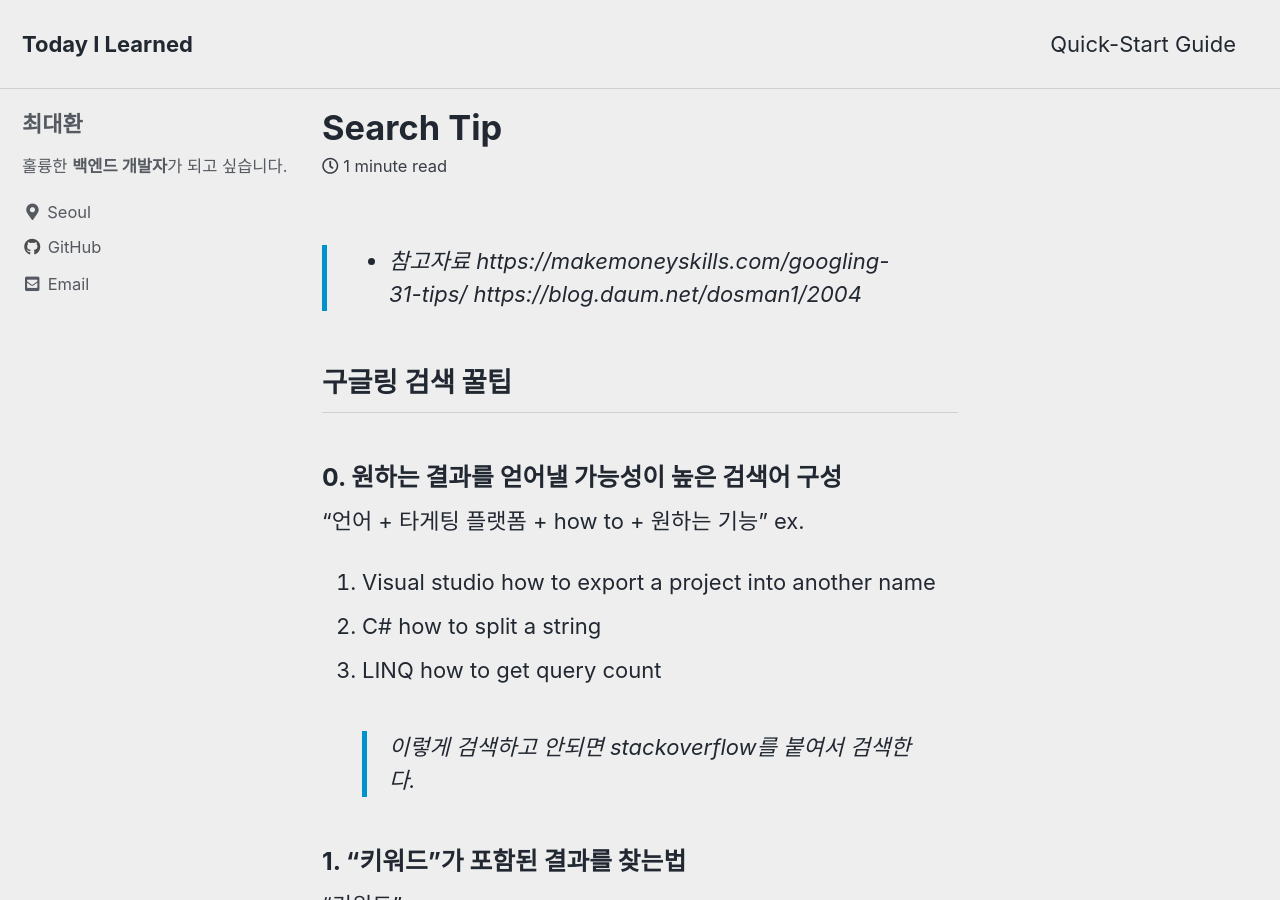
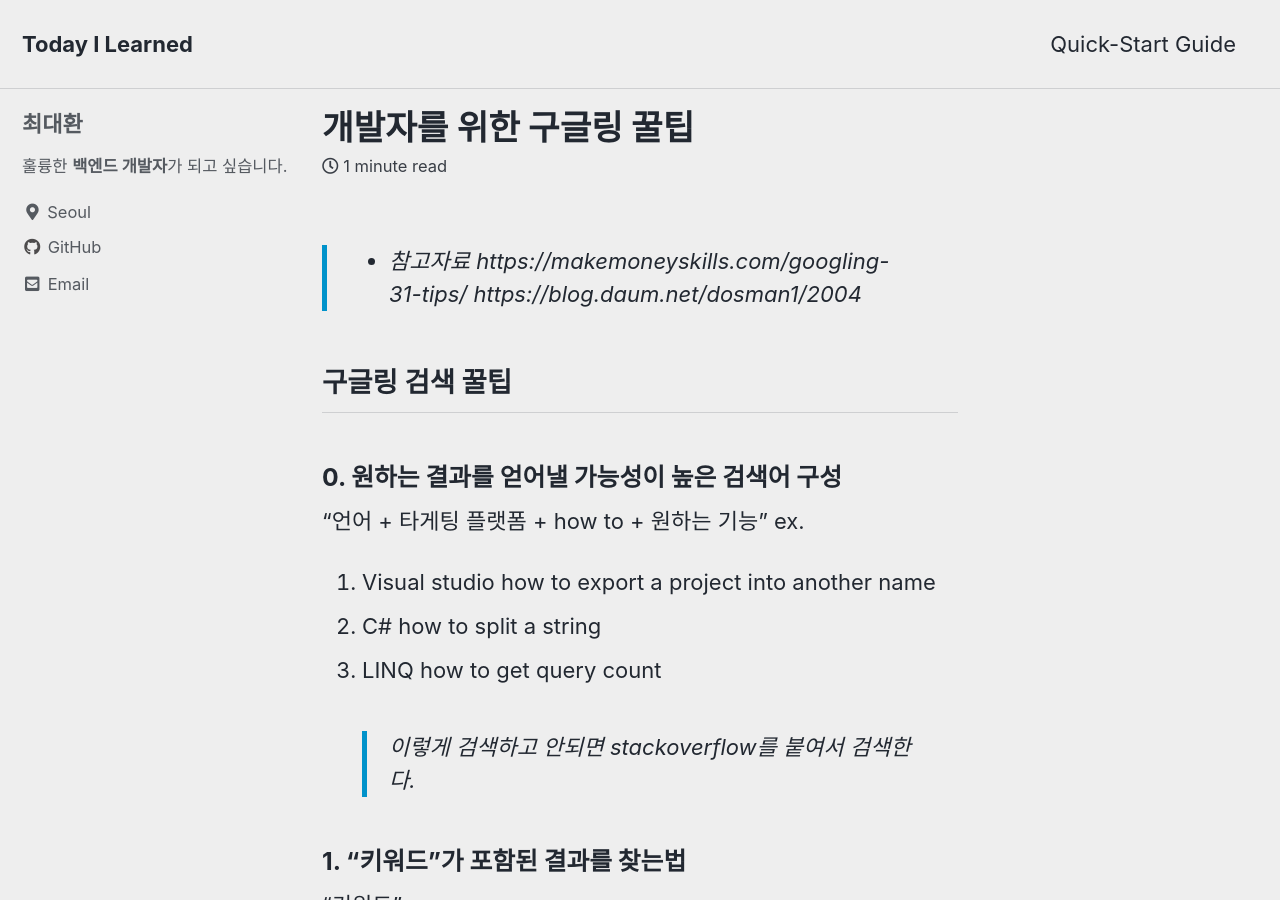
Before and after one commit to choidaehwan/choidaehwan.github.io, a Jekyll site: the page built from _posts/2021-09-14-search-tip-for-developer.md, in a window 1280 px wide and 900 px high. Built offline with Jekyll 4.4.1, drawn with Linux system fonts in a browser that asks for light colours; cached includes are drawn as plain includes.

Commit message:
Update and rename 2021-09-14-search-tip.md to 2021-09-14-search-tip-for-developer.md

```diff
--- a/_posts/2021-09-14-search-tip.md
+++ b/_posts/2021-09-14-search-tip-for-developer.md
@@ -1,4 +1,7 @@
-
+---
+layout: single
+title: "개발자를 위한 구글링 꿀팁"
+---
 >- 참고자료
 https://makemoneyskills.com/googling-31-tips/
 https://blog.daum.net/dosman1/2004
```
